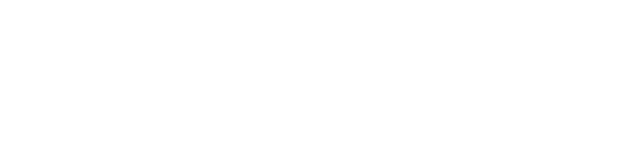
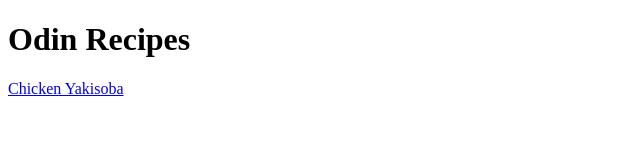
Before and after one commit to alexanderkworkman/odin-recipes, a plain HTML site: page index.html in a window 1280 px wide. Shown: the whole page, without its empty margins (0-640 px from the left). Drawn offline with Linux system fonts and the light colour scheme.

Commit message:
added links to index.html

```diff
--- a/index.html
+++ b/index.html
@@ -2,9 +2,11 @@
 <html>
     <head>
         <meta charset="UTF-8">
-        <title>Recipe Project</title>
+        <title>Odin Recipes</title>
     </head>
     <body>
+        <h1>Odin Recipes</h1>
 
+        <a href="recipes/chicken-yakisoba.html">Chicken Yakisoba</a>
     </body>
 </html>
```
